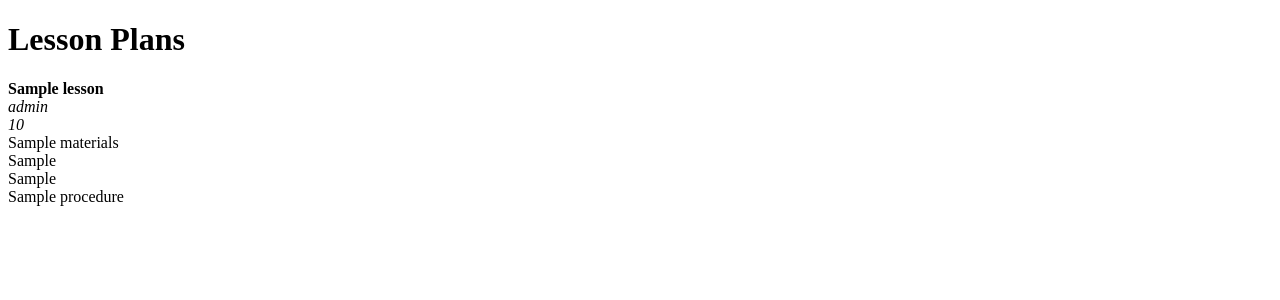
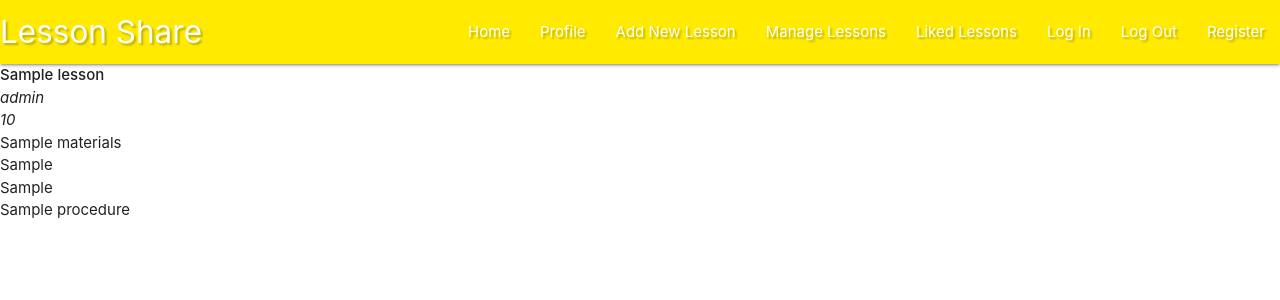
Before and after one commit to sophie-apples/lessonplanshare, a Flask app: page / in a window 1280 px wide. Shown: the top 300 px of the page. Run offline with Flask 2, Linux system fonts and the light colour scheme; a database or web service that is not in the repository returns one stand-in record (values such as "Sample title"); some libraries are stand-ins or nearby versions.

Commit message:
added navbar with mobile nav and styling

```diff
--- a/static/css/style.css
+++ b/static/css/style.css
@@ -1,3 +1,4 @@
-body {
-    background-color: red;
+
+.text-shadow {
+    text-shadow: 2px 2px 2px rgba(0,0,0,0.25)
 }
--- /dev/null
+++ b/static/js/script.js
@@ -0,0 +1,3 @@
+  $(document).ready(function(){
+    $('.sidenav').sidenav();
+  });
--- a/templates/base.html
+++ b/templates/base.html
@@ -6,19 +6,54 @@
     <link rel="stylesheet" type="text/css" href="https://cdnjs.cloudflare.com/ajax/libs/materialize/1.0.0/css/materialize.min.css">
     <link rel="stylesheet" type="text/css" href="https://cdnjs.cloudflare.com/ajax/libs/font-awesome/5.15.1/css/all.min.css"
     integrity="sha512-+4zCK9k+qNFUR5X+cKL9EIR+ZOhtIloNl9GIKS57V1MyNsYpYcUrUeQc9vNfzsWfV28IaLL3i96P9sdNyeRssA==" crossorigin="anonymous" />
-    <link rel="stylesheet" type="text/css" href="{{ url_for('static', filename='css/style.css')  }}">
-    <title>Document</title>
+    <link rel="stylesheet" type="text/css" href="{{ url_for('static', filename='css/style.css') }}">
+    {% block styles %}
+    {% endblock %}
+    <title>Lesson Share</title>
 </head>
 <body>
+    <header>
+    <!-- top nav bar -->
+        <nav class="nav-extended text-shadow yellow accent-3">
+            <div class="nav-wrapper">
+                <a href="#" class="brand-logo">Lesson Share</a>
+                <a href="#" data-target="mobile-demo" class="sidenav-trigger"><i class="fas fa-bars"></i></a>
+                    <ul class="right hide-on-med-and-down">
+                        <li><a href="#">Home</a></li>
+                        <li><a href="#">Profile</a></li>
+                        <li><a href="#">Add New Lesson</a></li>
+                        <li><a href="#">Manage Lessons</a></li>
+                        <li><a href="#">Liked Lessons</a></li>
+                        <li><a href="#">Log In</a></li>
+                        <li><a href="#">Log Out</a></li>
+                        <li><a href="#">Register</a></li>
+                    </ul>
+            </div>
+        </nav>
 
-    {% block content %}
-    {% endblock %}
+        <!-- mobile sidenav bar -->
+        <ul class="sidenav" id="mobile-demo">
+            <a href="#" class="brand-logo">Lesson Share</a>
+            <li><a href="#">Home</a></li>
+            <li><a href="#">Profile</a></li>
+            <li><a href="#">Add New Lesson</a></li>
+            <li><a href="#">Manage Lessons</a></li>
+            <li><a href="#">Liked Lessons</a></li>
+            <li><a href="#">Log In</a></li>
+            <li><a href="#">Log Out</a></li>
+            <li><a href="#">Register</a></li>
+        </ul>
+    </header>
+
+{% block content %}
+{% endblock %}
 
 
 <script src="https://code.jquery.com/jquery-3.5.1.min.js"
 integrity="sha256-9/aliU8dGd2tb6OSsuzixeV4y/faTqgFtohetphbbj0=" crossorigin="anonymous"></script>
 <script src="https://cdnjs.cloudflare.com/ajax/libs/materialize/1.0.0/js/materialize.min.js"></script>
 <script src="{{ url_for('static', filename='js/script.js') }}"></script>
-
+{% block scripts %}
+{% endblock %}
 </body>
 </html>
--- a/templates/lessons.html
+++ b/templates/lessons.html
@@ -1,12 +1,7 @@
-<!DOCTYPE html>
-<html lang="en">
-<head>
-    <meta charset="UTF-8">
-    <meta name="viewport" content="width=device-width, initial-scale=1.0">
-    <title>Share Lesson Plans</title>
-</head>
-<body>
-<h1>Lesson Plans</h1>
+
+{% extends "base.html" %}
+{% block content %}
+
     {% for lesson in lessons %}
 
         <strong>{{ lesson.title }}</strong><br>
@@ -18,6 +13,4 @@
         {{ lesson.procedure }}<br>
 
     {% endfor %}
-
-</body>
-</html>
+{% endblock %}
```
